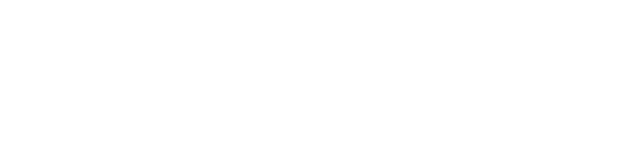
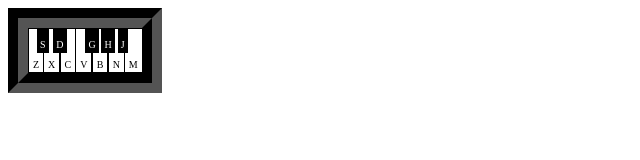
Before and after one commit to sole/audio-tags, a plain HTML site: page src/index.html in a window 1280 px wide. Shown: the whole page, without its empty margins (0-640 px from the left). Drawn offline with Linux system fonts and the light colour scheme.

Commit message:
keyboard thingie

```diff
--- /dev/null
+++ b/src/css/audio-keyboard.css
@@ -0,0 +1,34 @@
+audio-keyboard {
+    display: inline-block;
+    border: 20px groove black;
+}
+
+.key {
+    position: relative;
+    font-size: 10px;
+    float: left;
+    border: 1px solid #000;
+    padding: 30px 4px 2px 4px;
+    margin: 0px -1px 0px 0px;
+    cursor: pointer;
+    -moz-user-select: -moz-none;
+    -khtml-user-select: none;
+    -webkit-user-select: none;
+    -ms-user-select: none;
+    user-select: none;
+}
+.key.black {
+    color: #fff;
+    background-color: #000;
+    padding: 10px 2px 2px 2px;
+    margin: 0px -7px 0px -6px;
+    z-index:2;
+}
+
+.key:hover {
+    background: #f00;
+}
+
+.key:active, .key.active {
+    background: #ff0;
+}
--- a/src/index.html
+++ b/src/index.html
@@ -3,6 +3,7 @@
   <head>
     <meta charset="utf-8" />
     <title>tut, tut</title>
+    <link rel="stylesheet" type="text/css" href="css/audio-keyboard.css"/>
   </head>
   <body>
     <audio-context>
@@ -11,12 +12,15 @@
       </audio-gain>
     </audio-context>
 
+    <audio-keyboard />
+
     <script src="js/libs/AudioContextMonkeyPatch.js"></script>
     <script src="js/libs/x-tag-core.js"></script>
     <script src="js/audio-context.js"></script>
     <script src="js/audio-gain.js"></script>
     <script src="js/audio-oscillator.js"></script>
+    <script src="js/audio-keyboard.js"></script>
 
     <script src="js/app.js"></script>
-  </body>
+  a</body>
 </html>
--- /dev/null
+++ b/src/js/audio-keyboard.js
@@ -0,0 +1,49 @@
+(function () {
+
+    function initLayout(kb) {
+
+        var numBlacks = kb.blacks.length;
+
+        kb.innerHTML = '';
+        kb.classList.add('keyboard');
+
+        for(var i = 0; i < kb.numOctaves; i++) {
+
+            for(var j = 0; j < numBlacks; j++) {
+
+                var isBlack = kb.blacks[j],
+                    keyDiv = document.createElement( 'div' ),
+                    index = j + numBlacks * i,
+                    label = kb.keyboardLayout[ index ];
+
+                keyDiv.className = isBlack ? kb.keyBlackClass : kb.keyClass;
+                keyDiv.innerHTML = label;
+                keyDiv.dataset.index = index;
+
+                kb.keys.push( keyDiv );
+
+                kb.appendChild( keyDiv );
+
+            }
+        }
+    }
+
+    xtag.register('audio-keyboard', {
+        lifecycle: {
+            created: function() {
+                // TODO read attributes
+                this.numOctaves = 1;
+                this.keyClass = 'key';
+                this.keyBlackClass = 'key black';
+                this.keyboardLayout = 'ZSXDCVGBHNJMQ2W3ER5T6Y7U'.split('');
+                this.blacks = [ false, true, false, true, false, false, true, false, true, false, true, false ];
+
+                this.keys = [];
+
+                initLayout(this);
+
+            },
+        }
+    });
+
+})();
```
Also changed, not shown: README.md.
